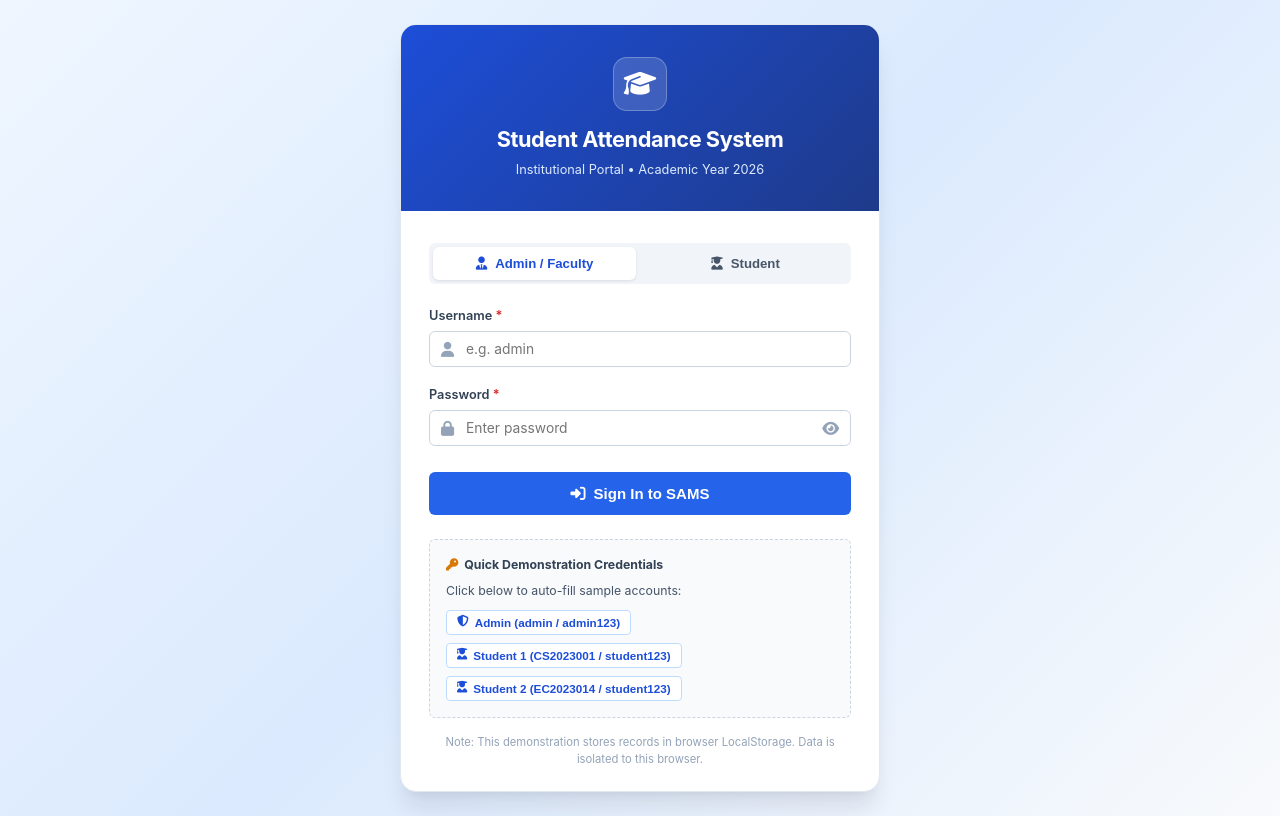
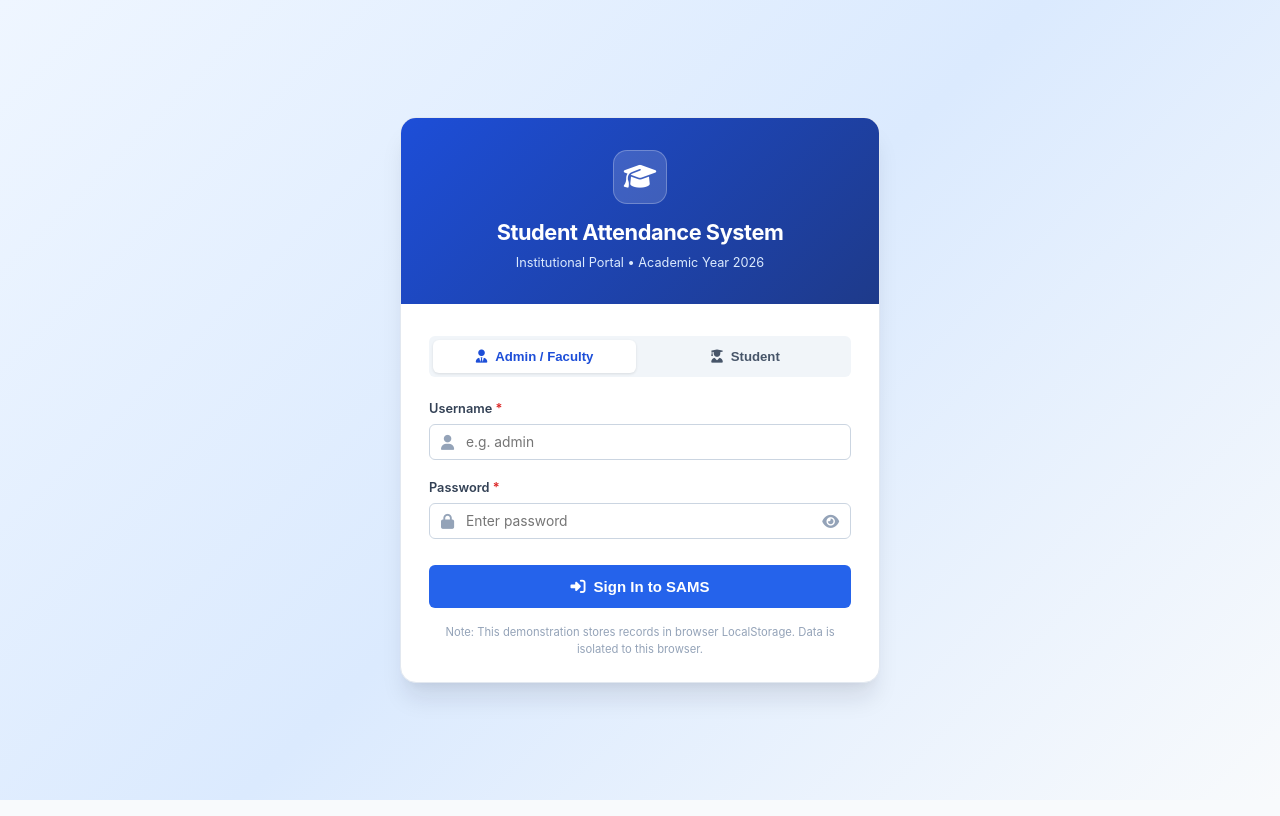
Before and after one commit to abhiramreddy-07/SAMS1, a website: page index.html in a window 1280 px wide. Drawn offline with Linux system fonts and the light colour scheme.

Commit message:
Update index.html

```diff
--- a/index.html
+++ b/index.html
@@ -199,25 +199,7 @@
         </form>
 
         <!-- Demo Credentials Helper -->
-        <div class="demo-creds-box">
-          <div class="demo-creds-title">
-            <i class="fa-solid fa-key" style="color:var(--warning-600);"></i> Quick Demonstration Credentials
-          </div>
-          <div style="color:var(--slate-600); line-height:1.4;">
-            Click below to auto-fill sample accounts:
-          </div>
-          <div class="demo-pills-row">
-            <button type="button" class="demo-fill-btn" onclick="quickFill('admin', 'admin123', 'admin')">
-              <i class="fa-solid fa-shield-halved"></i> Admin (admin / admin123)
-            </button>
-            <button type="button" class="demo-fill-btn" onclick="quickFill('CS2023001', 'student123', 'student')">
-              <i class="fa-solid fa-user-graduate"></i> Student 1 (CS2023001 / student123)
-            </button>
-            <button type="button" class="demo-fill-btn" onclick="quickFill('EC2023014', 'student123', 'student')">
-              <i class="fa-solid fa-user-graduate"></i> Student 2 (EC2023014 / student123)
-            </button>
-          </div>
-        </div>
+
 
         <div style="margin-top:16px; text-align:center; font-size:0.75rem; color:var(--slate-400);">
           Note: This demonstration stores records in browser LocalStorage. Data is isolated to this browser.
```
